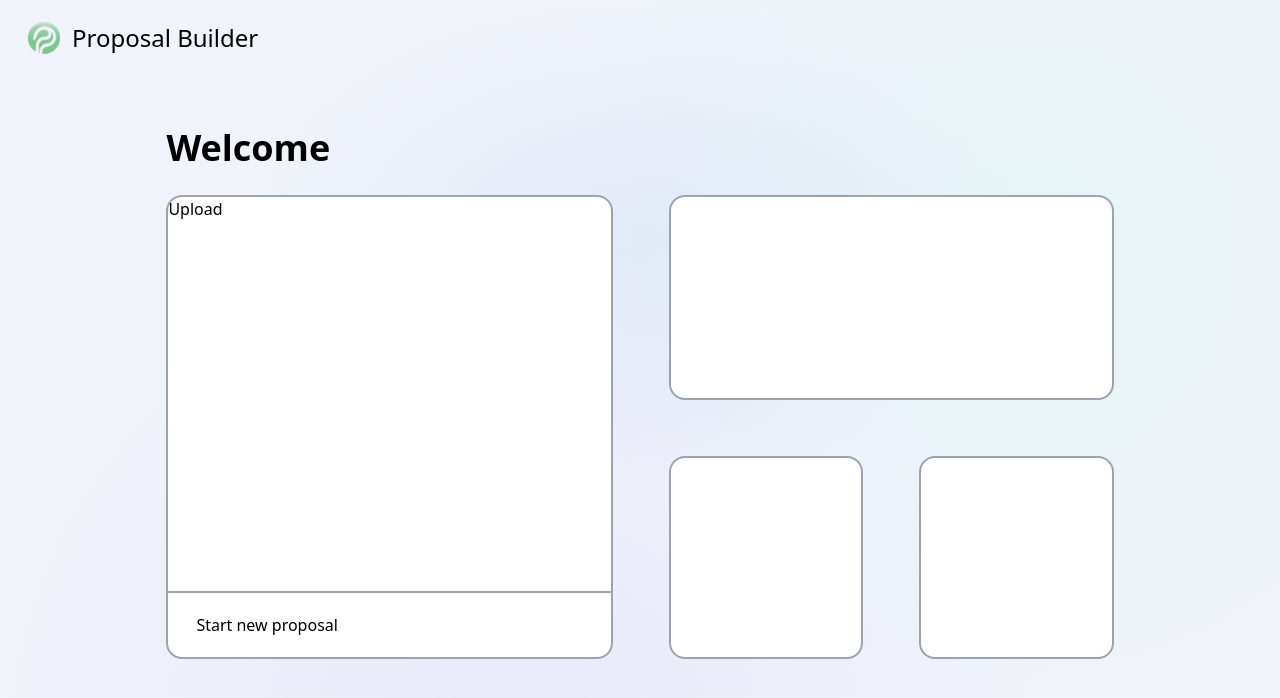
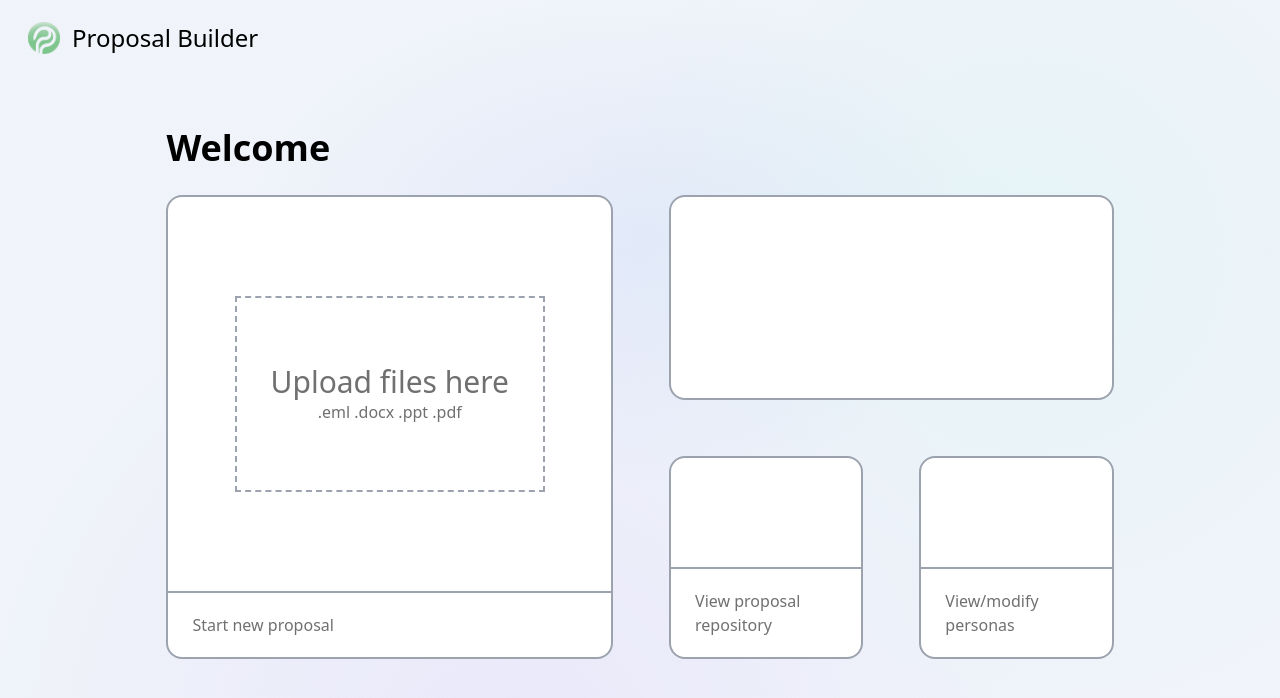
Before and after one commit to JuFranze/ProposalBuilder, a SvelteKit app: page / in a window 1280 px wide. Shown: the top 698 px of the page. Built offline with nearby package versions, Linux system fonts and the light colour scheme.

Commit message:
Upload icon

```diff
--- a/src/routes/+page.svelte
+++ b/src/routes/+page.svelte
@@ -54,11 +54,14 @@
         <div class="flex items-center justify-center w-full h-full">
             <div class="flex w-full h-full gap-14">
                 <div class="bg-white w-full h-full border-2 border-gray-400 rounded-2xl flex flex-col">
-                    <div class="flex-grow">
-                        <p>Upload</p>
+                    <div class="flex-grow flex items-center">
+                        <div class="custom-dashed-border py-[15%] mx-[15%] w-full flex flex-col items-center">
+                            <p class="text-3xl">Upload files here</p>
+                            <p>.eml .docx .ppt .pdf</p>
+                        </div>
                     </div>
                     <a href="/new" class="w-full h-fit border-t-2 border-t-gray-400">
-                        <p class="py-5 px-7">Start new proposal</p>
+                        <p class="py-5 px-6">Start new proposal</p>
                     </a>
                 </div>
                 <div class="flex flex-col w-full h-full gap-14">
@@ -66,11 +69,21 @@
 
                     </div>
                     <div class="flex w-full h-full gap-14">
-                        <div class="bg-white w-full h-full border-2 border-gray-400 rounded-2xl">
+                        <div class="bg-white w-full h-full border-2 border-gray-400 rounded-2xl flex flex-col">
+                            <div class="flex-grow flex items-center">
 
+                            </div>
+                            <a href="/new" class="w-full h-fit border-t-2 border-t-gray-400">
+                                <p class="py-5 px-6">View proposal repository</p>
+                            </a>
                         </div>
-                        <div class="bg-white w-full h-full border-2 border-gray-400 rounded-2xl">
+                        <div class="bg-white w-full h-full border-2 border-gray-400 rounded-2xl flex flex-col">
+                            <div class="flex-grow flex items-center">
 
+                            </div>
+                            <a href="/new" class="w-full h-fit border-t-2 border-t-gray-400">
+                                <p class="py-5 px-6">View/modify personas</p>
+                            </a>
                         </div>
                     </div>
                 </div>
@@ -78,3 +91,17 @@
         </div>
     </div>
 </div>
+
+<style>
+    .custom-dashed-border {
+        border-style: dashed;
+        border-width: 2px;
+        border-color: #9CA3AF;  /* This is equivalent to Tailwind's gray-400 */
+        border-dash: 30px;  /* Length of each dash */
+        border-gap: 10px;  /* Gap between dashes */
+    }
+
+    p {
+        color: #707070;
+    }
+</style>
```
